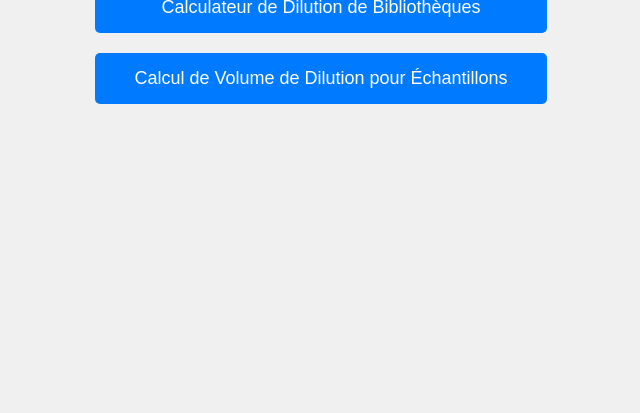
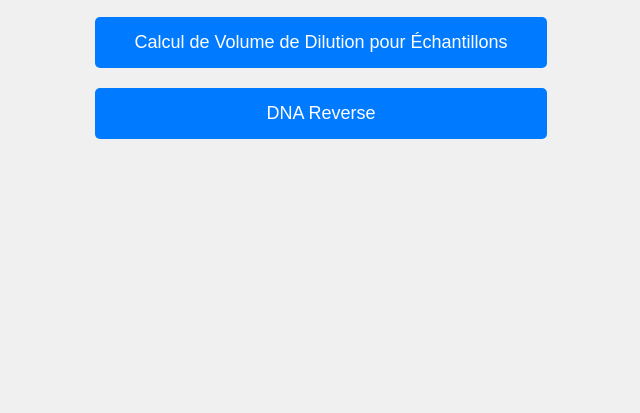
Before and after one commit to Mahakoud/Calculweb, a plain HTML site: page index.html in a window 1280 px wide. Shown: the part 387-800 px from the top of the page, without its empty margins (319-959 px from the left). Drawn offline with Linux system fonts and the light colour scheme.

Commit message:
Update index.html

```diff
--- a/index.html
+++ b/index.html
@@ -41,6 +41,7 @@
         <h1>Bienvenue sur la Page d'Accueil</h1>
         <a href="bibliotheques.html" class="button">Calculateur de Dilution de Bibliothèques</a>
         <a href="echantillons.html" class="button">Calcul de Volume de Dilution pour Échantillons</a>
+        <a href="reverse.html" class="button">DNA Reverse</a>
     </div>
 </body>
 </html>
```
